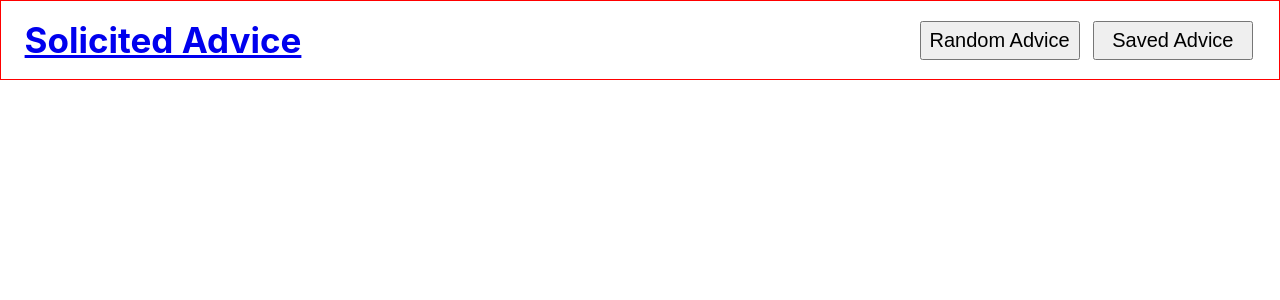
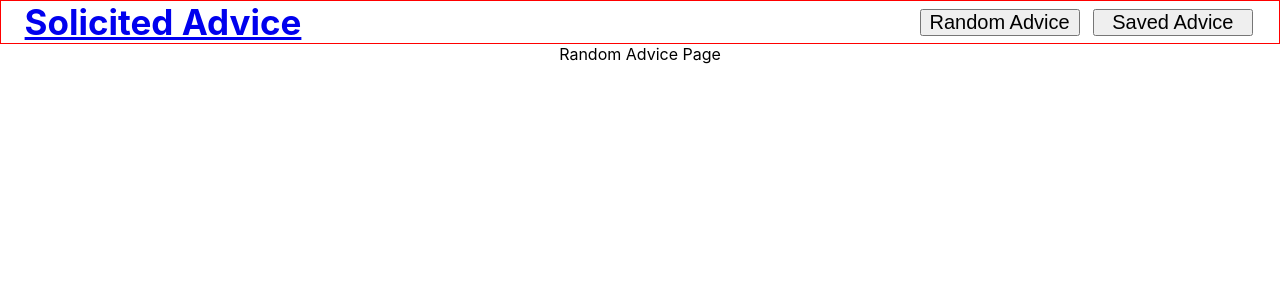
Before and after one commit to LeahWinters/Lay-It-On-Me, a React (Create React App) app: page /random_advice in a window 1280 px wide. Shown: the top 300 px of the page. Built offline with nearby package versions, Linux system fonts and the light colour scheme.

Commit message:
Create route in app for random advice page

```diff
--- a/src/App/App.js
+++ b/src/App/App.js
@@ -5,6 +5,7 @@ import './App.css';
 import Header from '../Header/Header';
 import SearchForm from '../SearchForm/SearchForm';
 import AdviceContainer from '../AdviceContainer/AdviceContainer';
+import RandomAdvice from "../RandomAdvice/RandomAdvice";
 
 class App extends Component {
   constructor() {
@@ -30,8 +31,10 @@ class App extends Component {
             <Route
               path="/random_advice"
               component={() => (
-                <Header />
-
+                <div className="random-advice-page">
+                  <Header />
+                  <RandomAdvice />
+                </div>
               )}
             />
             <Route
--- a/src/RandomAdvice/RandomAdvice.js
+++ b/src/RandomAdvice/RandomAdvice.js
@@ -0,0 +1,10 @@
+import React from "react";
+import "./RandomAdvice.css";
+
+const RandomAdvice = () => {
+  return (
+    <p>Random Advice Page</p>
+  )
+}
+
+export default RandomAdvice
```
